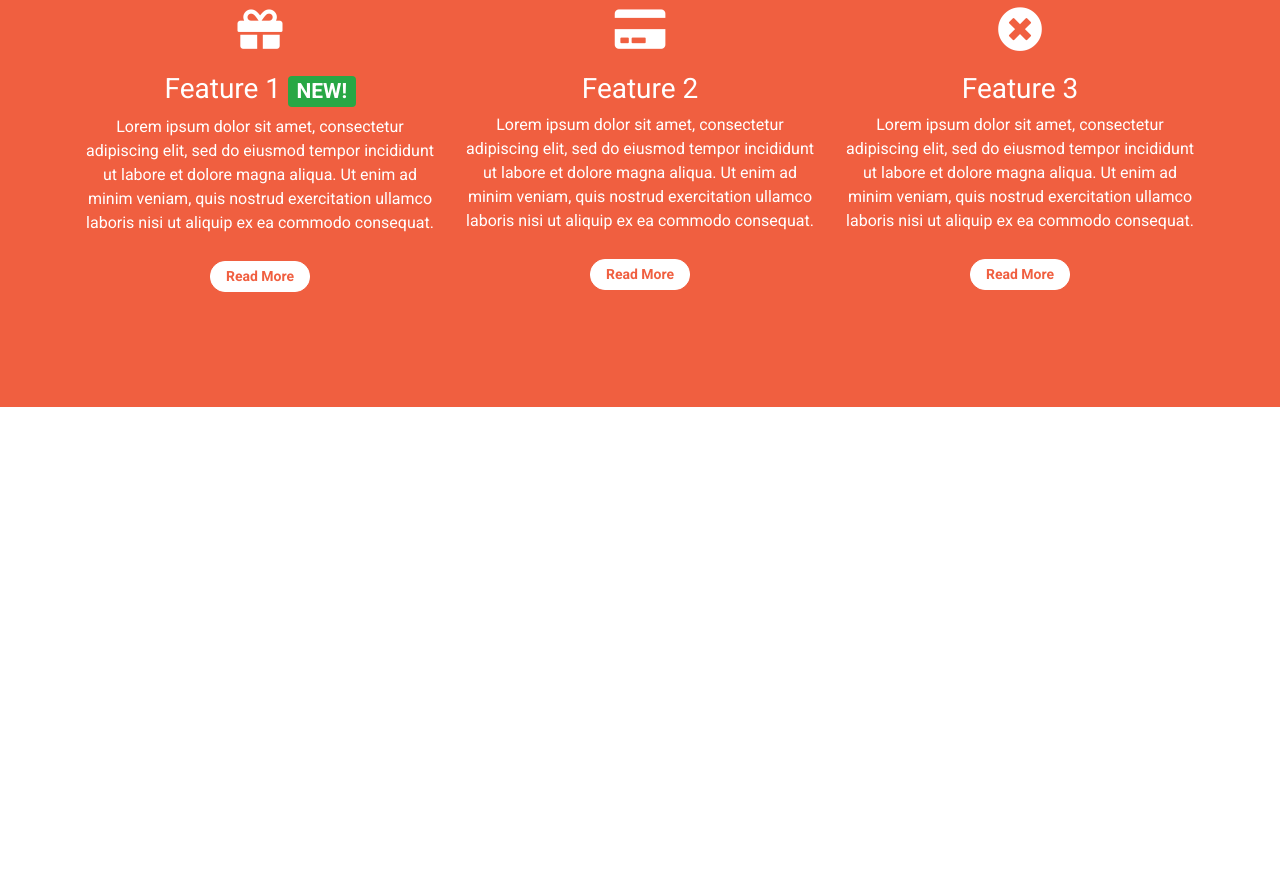
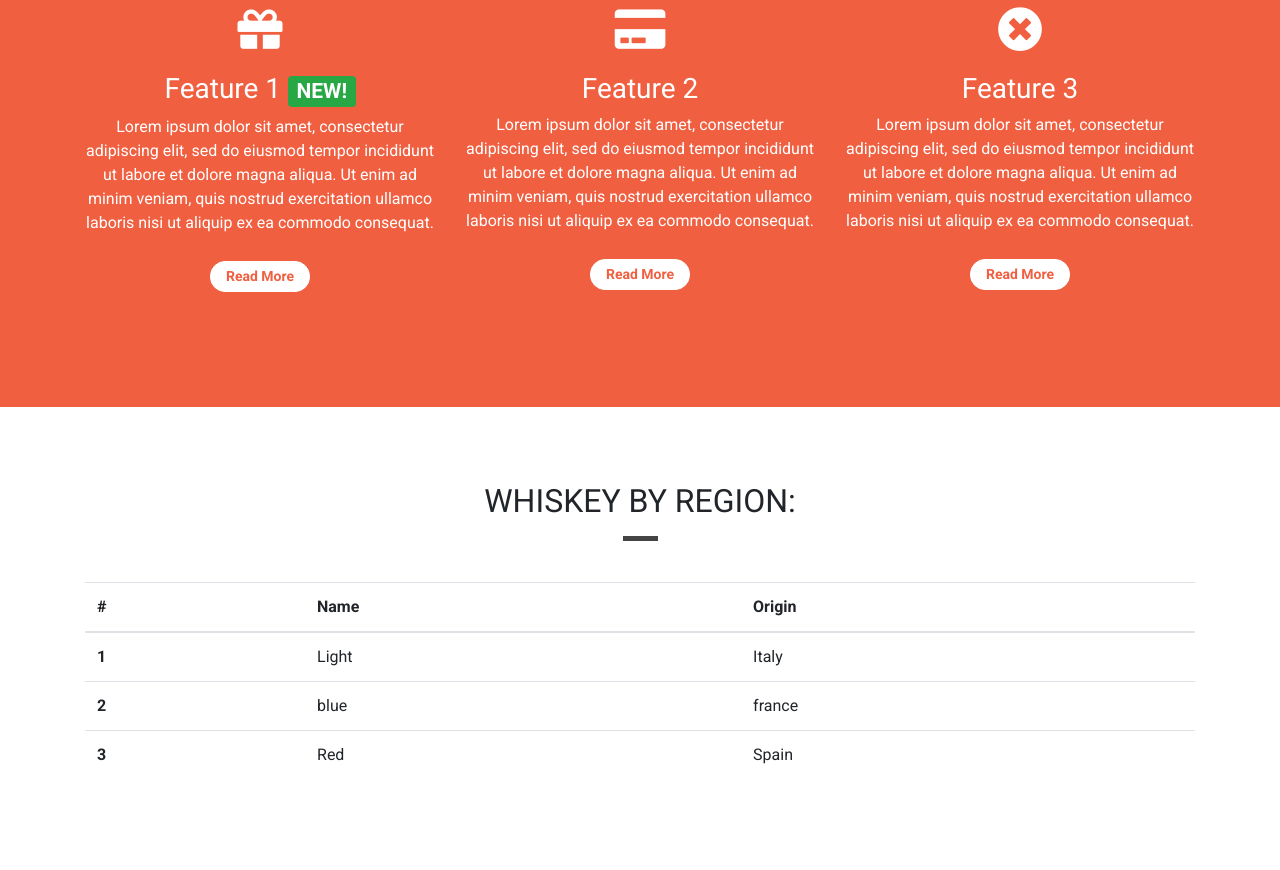
Before and after one commit to Andrewodwyer/Bootstrap-Whiskey-Drop-WT, a plain HTML site: page index.html in a window 1280 px wide. Shown: the part 1316-2186 px from the top of the page. Before the commit the page ends 1723 px from the top, so only its background shows below. Drawn offline with nearby package versions, Linux system fonts and the light colour scheme.

Commit message:
add another container at the bottom

```diff
--- a/index.html
+++ b/index.html
@@ -1,4 +1,3 @@
-
 <!DOCTYPE html>
 <html lang="en-us">
 
@@ -155,6 +154,48 @@
         </div>
     </div>
 
+        <!-- table -->
+        <div class="container-wrapper">
+            <div class="container quotes-container content-container">
+                <table>
+                    <section class="quotes">
+                        <div class="row">
+                            <div class="col-12 page-header">
+                                <h2 class="text-uppercase">Whiskey by region:</h2>
+                                <hr class="block-divider block-divider--short">
+                            </div>
+                        </div>
+                    <table class="table">
+                        <thead>
+                          <tr>
+                            <th scope="col">#</th>
+                            <th scope="col">Name</th>
+                            <th scope="col">Origin</th>
+                          </tr>
+                        </thead>
+                        <tbody>
+                          <tr>
+                            <th scope="row">1</th>
+                            <td>Light</td>
+                            <td>Italy</td>
+                          </tr>
+                          <tr>
+                            <th scope="row">2</th>
+                            <td>blue</td>
+                            <td>france</td>
+                          </tr>
+                          <tr>
+                            <th scope="row">3</th>
+                            <td>Red</td>
+                            <td>Spain</td>
+                          </tr>
+                        </tbody>
+                      </table>
+                </table>
+                <!-- /.quotes -->
+            </div>
+        </div>
+
     <div class="modal" tabindex="-1" role="dialog" id="signUpModal">
         <div class="modal-dialog" role="document">
             <div class="modal-content">
```
